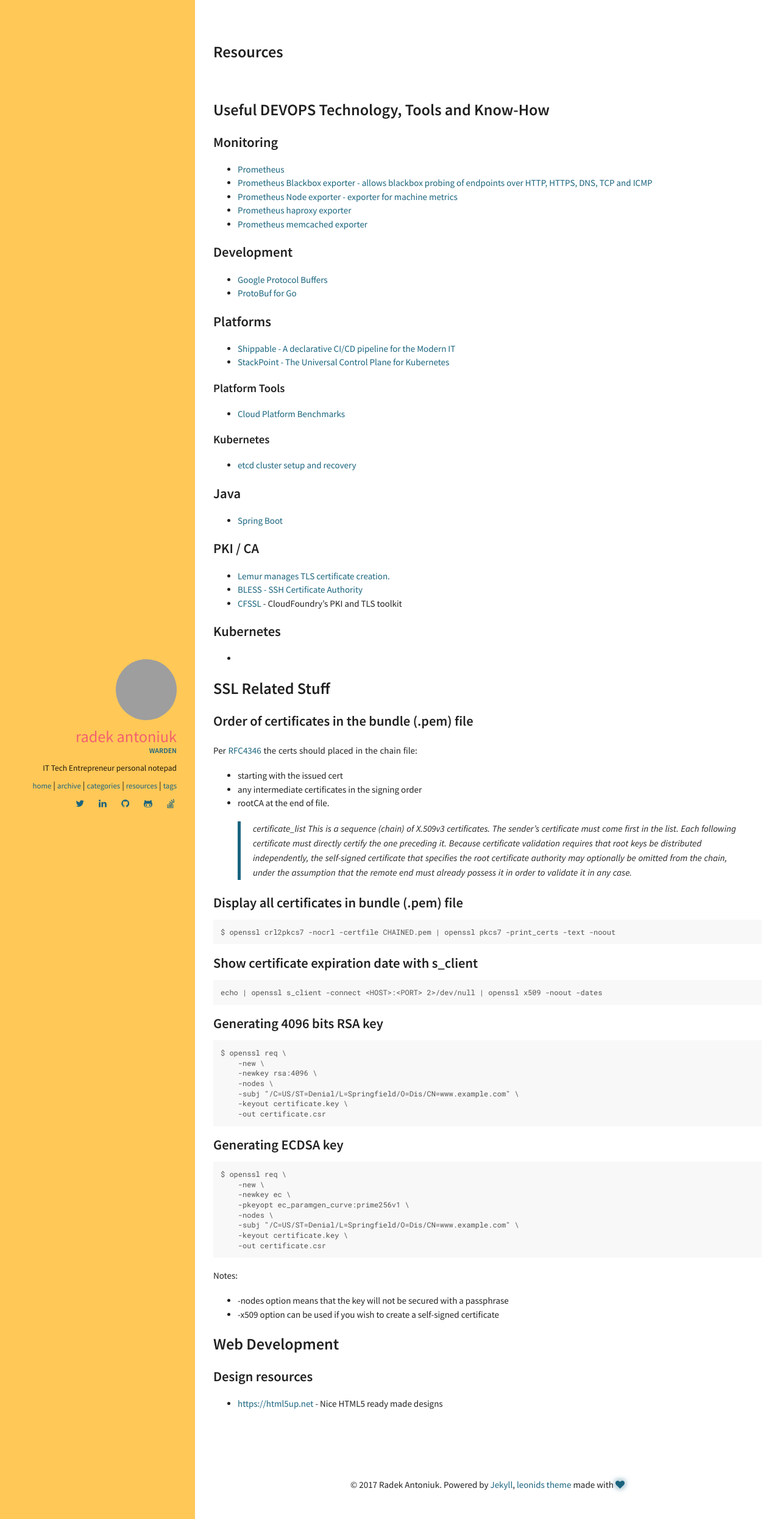
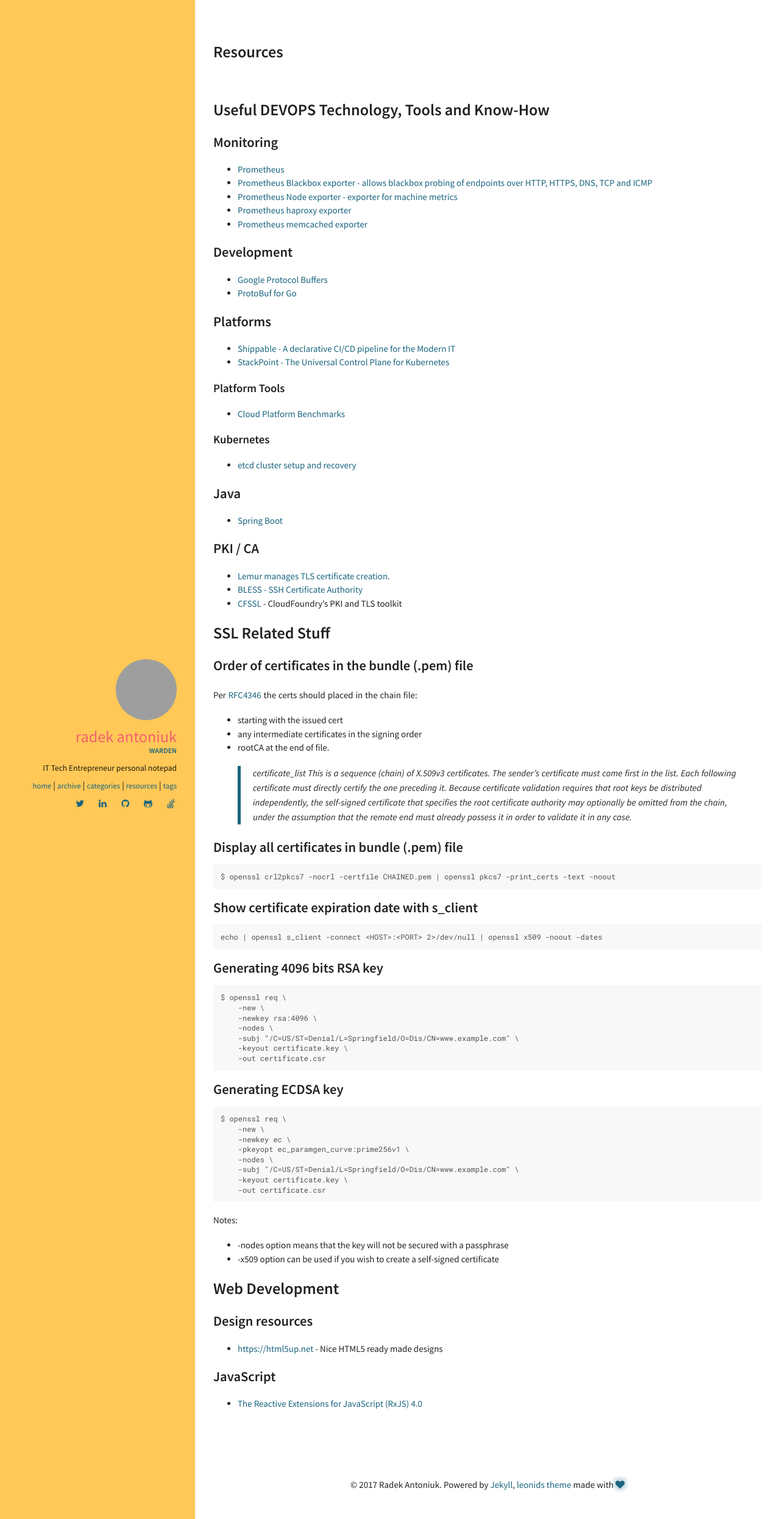
Before and after one commit to renyuanz/leonids, a Jekyll site: the page built from resources.md, in a window 1280 px wide. Shown: the whole page at 61% size. Built offline with Jekyll 4.4.1, drawn with Linux system fonts in a browser that asks for light colours; grey boxes are pictures that could not be loaded.

Commit message:
add new stuff

```diff
--- a/resources.md
+++ b/resources.md
@@ -42,10 +42,6 @@
 * [Lemur manages TLS certificate creation.](https://github.com/Netflix/lemur)
 * [BLESS - SSH Certificate Authority](https://github.com/Netflix/bless)
 * [CFSSL](https://github.com/cloudflare/cfssl) - CloudFoundry's PKI and TLS toolkit
-
-### Kubernetes
-
-*
 
 ## SSL Related Stuff
 
@@ -113,3 +109,7 @@
 ### Design resources
 
 * [https://html5up.net](https://html5up.net) - Nice HTML5 ready made designs
+
+### JavaScript
+
+* [The Reactive Extensions for JavaScript (RxJS) 4.0](https://github.com/Reactive-Extensions/RxJS)
```
